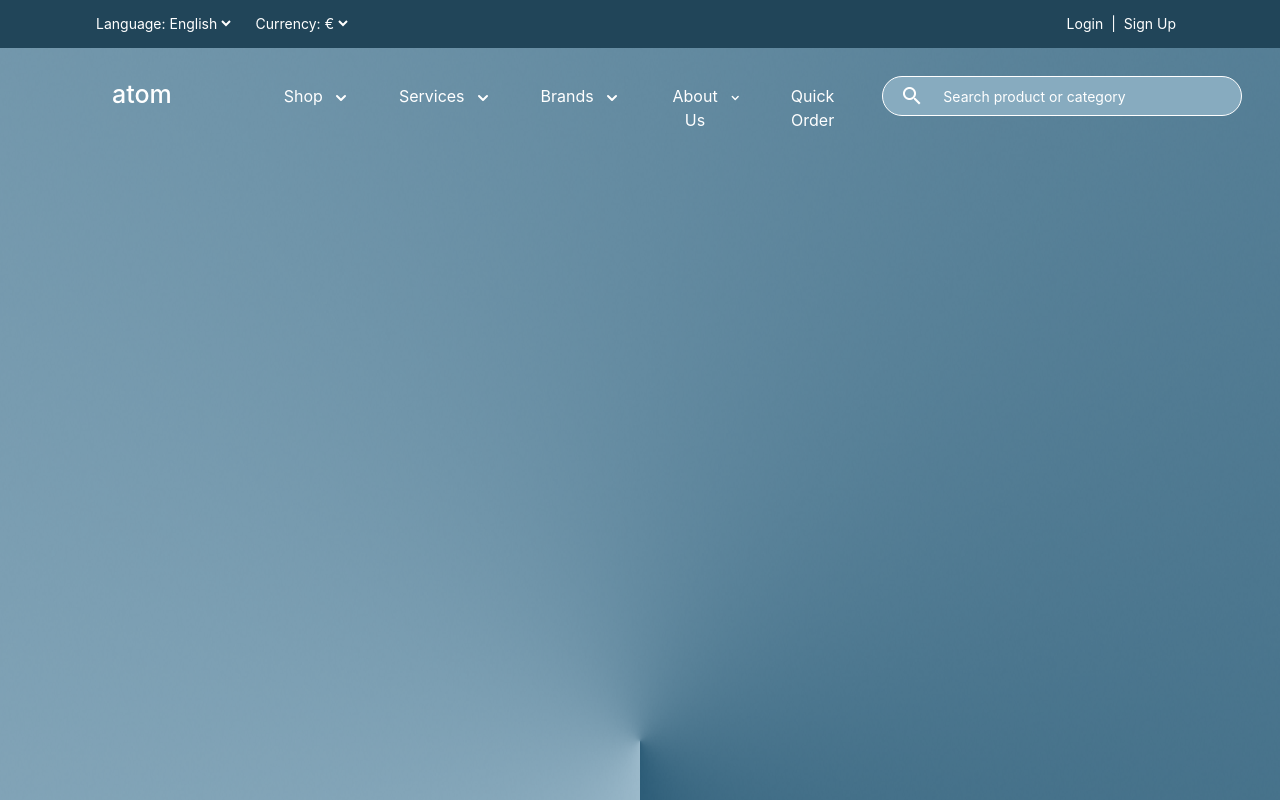
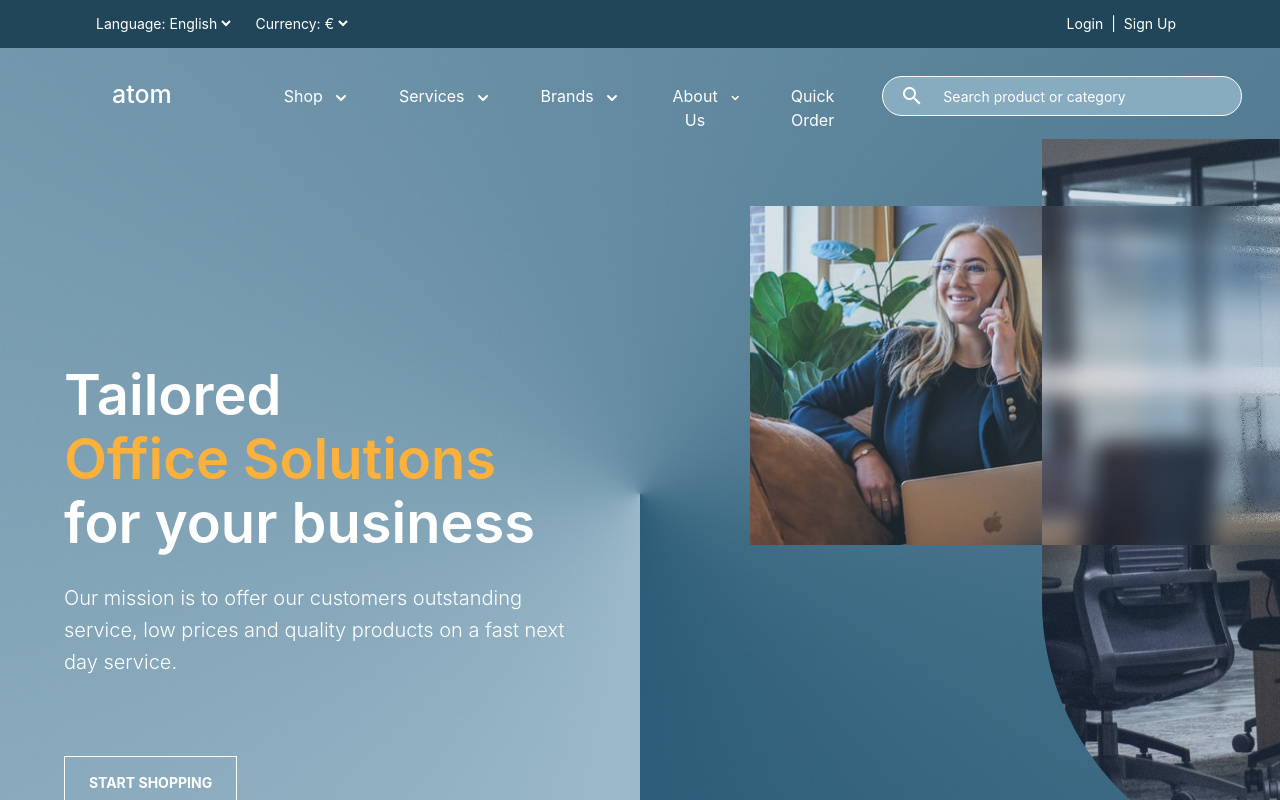
Before and after one commit to pegasus430/emporix_storefront, a React (Create React App) app: page / in a window 1280 px wide. Shown: the top 800 px of the page. Built offline with nearby package versions, Linux system fonts and the light colour scheme; what tailwindcss-font-inter would draw is missing.

Commit message:
adding about element

```diff
--- a/src/components/About/about.js
+++ b/src/components/About/about.js
@@ -1,15 +1,29 @@
 import React, { useState } from 'react'
 import landing_bg from '../../assets/landing_bg.png'
+import intro from '../../assets/intro.png'
 
 const About = () => {
 
+  	return (
+    	<div style={{backgroundImage : `url(${landing_bg})`  }} className = "flex bg-[length:100%_167%] md:bg-[length:100%_100%] pt-20 md:pt-0 w-full h-[513px] md:h-[988px] justify-between text-white">
+			<div className='px-6 md:pl-16 pt-[48px] md:pt-[363px]  '>
+				<div className='text-[40px] md:text-[56px] font-inter font-semibold leading-[48px] md:leading-[64px]'>
+					Tailored <nobr className="text-[#FBB13C]">Office Solutions</nobr><br />
+					for your business
+				</div>
+				<div className='text-[20px] leading-[32px] font-inter font-light pt-[27px] md:max-w-[525px]'>
+					Our mission is to offer our customers outstanding service, low prices and quality products on a fast next day service.
+				</div>
 
-  return (
-    <div style={{backgroundImage : `url(${landing_bg})`  }} className = "bg-[length:100%_150%] pt-20 md:pt-0 w-full h-[513px] md:h-[988px] ">
+				<div className='pt-[78px] hidden md:block text-sm'>
+					<button className='px-6 py-4 border border-white font-bold'>START SHOPPING</button>
+				</div>
 
-    </div>
+			</div>
+			<img src={intro} className= " mt-[55px] hidden xl:block w-[530px] h-[818px] " />
+    	</div>
 
-  )
+  	)
 }
 
 export default About
--- a/src/components/Header/navigationbar.js
+++ b/src/components/Header/navigationbar.js
@@ -168,8 +168,8 @@ const Navbar = () => {
     const [open, setOpen] = useState(false)
     const [auth, setAuth] = useState(false)
     const [displaySubItems, setDisplaySubItems] = useState(false)
-	const [title, setTitle] = useState('')
-	const [subMenuItems, setSubMenuItems] = useState([])
+	  const [title, setTitle] = useState('')
+	  const [subMenuItems, setSubMenuItems] = useState([])
 
     const ParentBoard = () =>{
       	return (
```
Also changed, not shown: src/assets/intro.png (added).
